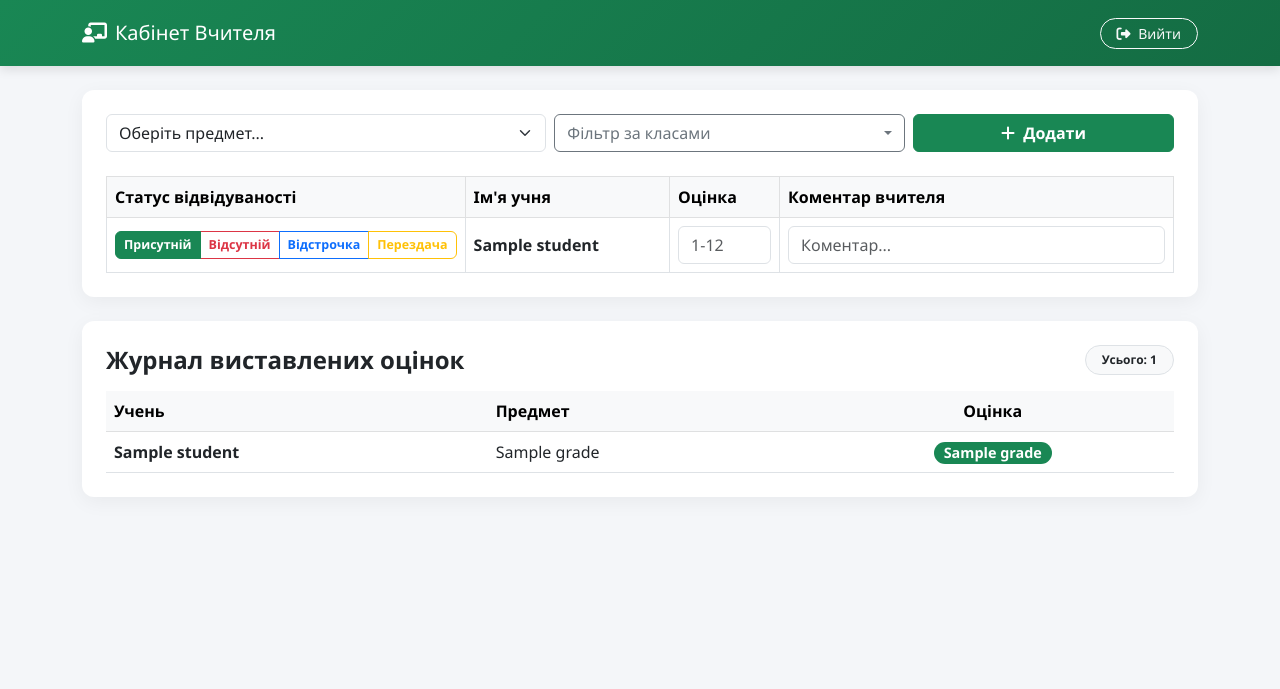
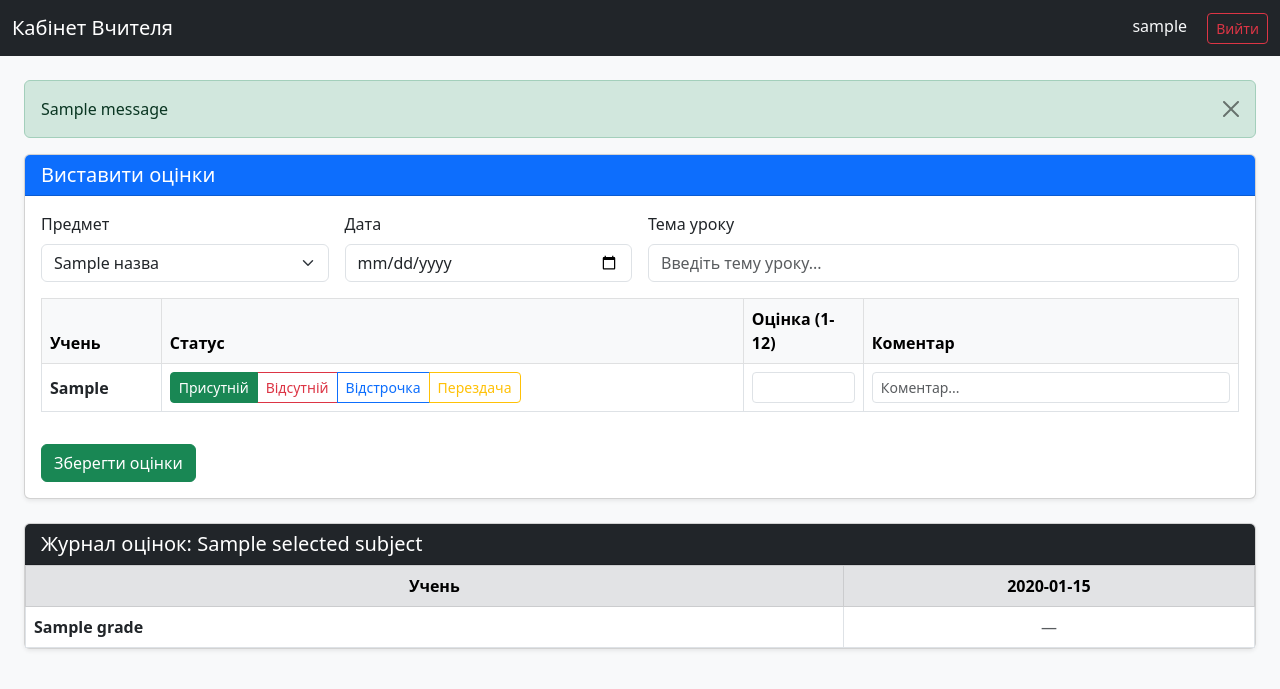
Before and after one commit to tymur75275-maker/School-server, a Flask app: template templates/teacher.html in a window 1280 px wide. Shown: the top 689 px of the page. Run offline with Flask 3, Linux system fonts and the light colour scheme; the visitor is signed in with stand-in values (Sample User, id 1); the template is opened without the code that fills it: most values are stand-ins (such as "Sample title", 1, 10 or a date in 2020); one stand-in notice (Sample message) is shown.

Commit message:
Update teacher.html

```diff
--- a/templates/teacher.html
+++ b/templates/teacher.html
@@ -2,261 +2,194 @@
 <html lang="uk">
 <head>
     <meta charset="UTF-8">
-    <meta name="viewport" content="width=device-width, initial-scale=1.0">
-    <title>Кабінет Вчителя</title>
+    <title>Кабінет вчителя</title>
     <link href="https://cdn.jsdelivr.net/npm/bootstrap@5.3.0/dist/css/bootstrap.min.css" rel="stylesheet">
-    <link href="https://cdnjs.cloudflare.com/ajax/libs/font-awesome/6.4.0/css/all.min.css" rel="stylesheet">
     <style>
-        body { background-color: #f4f6f9; font-family: 'Segoe UI', Tahoma, Geneva, Verdana, sans-serif; }
-        .navbar { background: linear-gradient(135deg, #198754, #146c43); box-shadow: 0 4px 10px rgba(0, 0, 0, 0.1); }
-        .card { border: none; border-radius: 12px; box-shadow: 0 5px 20px rgba(0, 0, 0, 0.05); }
-        .btn-status-group .btn { font-size: 0.78rem; padding: 4px 8px; font-weight: 600; }
-        .btn-status-group .btn-check:checked + .btn-outline-success { background-color: #198754; color: white; }
-        .btn-status-group .btn-check:checked + .btn-outline-danger { background-color: #dc3545; color: white; }
-        .btn-status-group .btn-check:checked + .btn-outline-primary { background-color: #0d6efd; color: white; }
-        .btn-status-group .btn-check:checked + .btn-outline-warning { background-color: #fd7e14; border-color: #fd7e14; color: white; }
-        .grade-badge { font-size: 0.9rem; padding: 4px 10px; border-radius: 15px; }
+        .table-responsive { max-height: 500px; overflow-y: auto; }
+        .cell-clickable { cursor: pointer; text-align: center; font-weight: bold; }
+        .status-Присутній { background-color: #e8f5e9 !important; color: #2e7d32; }
+        .status-Відсутній { background-color: #ffebee !important; color: #c62828; }
+        .status-Відстрочка { background-color: #e3f2fd !important; color: #1565c0; }
+        .status-Перездача { background-color: #fffde7 !important; color: #f57f17; }
+        .status-btn-check:checked + .btn-present { background-color: #198754; color: white; }
+        .status-btn-check:checked + .btn-absent { background-color: #dc3545; color: white; }
+        .status-btn-check:checked + .btn-delay { background-color: #0d6efd; color: white; }
+        .status-btn-check:checked + .btn-retake { background-color: #ffc107; color: black; }
     </style>
 </head>
-<body>
-
-    <nav class="navbar navbar-dark mb-4 py-3">
-        <div class="container">
-            <span class="navbar-brand mb-0 h1"><i class="fa-solid fa-chalkboard-user me-2"></i>Кабінет Вчителя</span>
-            <a href="{{ url_for('logout') }}" class="btn btn-outline-light btn-sm rounded-pill px-3">
-                <i class="fa-solid fa-right-from-bracket me-1"></i> Вийти
-            </a>
+<body class="bg-light">
+    <nav class="navbar navbar-dark bg-dark mb-4">
+        <div class="container-fluid">
+            <span class="navbar-brand">Кабінет Вчителя</span>
+            <div>
+                <span class="text-light me-3">{{ session['user_name'] }}</span>
+                <a href="{{ url_for('logout') }}" class="btn btn-outline-danger btn-sm">Вийти</a>
+            </div>
         </div>
     </nav>
 
-    <div class="container pb-5">
-        <!-- Блок створення оцінок -->
-        <div class="card p-4 mb-4">
-            <form action="{{ url_for('add_grade') }}" method="POST" id="gradesForm">
+    <div class="container-fluid px-4">
+        {% with messages = get_flashed_messages(with_categories=true) %}
+            {% if messages %}
+                {% for category, message in messages %}
+                    <div class="alert alert-{{ category }} alert-dismissible fade show" role="alert">
+                        {{ message }}
+                        <button type="button" class="btn-close" data-bs-dismiss="alert"></button>
+                    </div>
+                {% endfor %}
+            {% endif %}
+        {% endwith %}
 
-                <!-- Панель фільтру/предмета і кнопка "Додати" в один рядок -->
-                <div class="row g-2 align-items-center mb-4">
-                    <div class="col-md-5">
-                        <select class="form-select" id="subject_id" name="subject_id" required>
-                            <option value="" selected disabled>Оберіть предмет...</option>
-                            {% for s_id, s_name in subjects %}
-                                <option value="{{ s_id }}">{{ s_name }}</option>
+        <!-- Внесення оцінок -->
+        <div class="card mb-4 shadow-sm">
+            <div class="card-header bg-primary text-white">
+                <h5 class="mb-0">Виставити оцінки</h5>
+            </div>
+            <div class="card-body">
+                <form method="POST">
+                    <div class="row g-3 mb-3">
+                        <div class="col-md-3">
+                            <label class="form-label">Предмет</label>
+                            <select name="subject" class="form-select" onchange="location = this.value;">
+                                {% for s in subjects %}
+                                    {% set s_name = s['fields'].get('Назва') %}
+                                    <option value="{{ url_for('teacher_dashboard', subject=s_name) }}" {% if s_name == selected_subject %}selected{% endif %}>
+                                        {{ s_name }}
+                                    </option>
                                 {% endfor %}
                             </select>
+                            <input type="hidden" name="subject" value="{{ selected_subject }}">
                         </div>
-
-                    <div class="col-md-4">
-                        <div class="dropdown">
-                            <button class="btn btn-outline-secondary dropdown-toggle w-100 text-start d-flex justify-content-between align-items-center" type="button" id="classFilterDropdown" data-bs-toggle="dropdown" data-bs-auto-close="outside" aria-expanded="false">
-                                <span>Фільтр за класами</span>
-                            </button>
-                            <ul class="dropdown-menu p-2 w-100" aria-labelledby="classFilterDropdown">
-                                <li><label class="dropdown-item rounded"><input type="checkbox" class="form-check-input me-2 class-filter" value="all" checked> Усі класи</label></li>
-                                <li><hr class="dropdown-divider"></li>
-                                <li><label class="dropdown-item rounded"><input type="checkbox" class="form-check-input me-2 class-filter" value="7"> 7 клас</label></li>
-                                <li><label class="dropdown-item rounded"><input type="checkbox" class="form-check-input me-2 class-filter" value="8"> 8 клас</label></li>
-                                <li><label class="dropdown-item rounded"><input type="checkbox" class="form-check-input me-2 class-filter" value="9"> 9 клас</label></li>
-                            </ul>
+                        <div class="col-md-3">
+                            <label class="form-label">Дата</label>
+                            <input type="date" name="date" class="form-control" required>
+                        </div>
+                        <div class="col-md-6">
+                            <label class="form-label">Тема уроку</label>
+                            <input type="text" name="topic" class="form-control" placeholder="Введіть тему уроку...">
                         </div>
                     </div>
 
-                    <div class="col-md-3">
-                        <button type="submit" class="btn btn-success w-100 fw-semibold">
-                            <i class="fa-solid fa-plus me-1"></i> Додати
-                        </button>
-                    </div>
-                </div>
-
-                <!-- Таблиця заповнення оцінок -->
-                <div class="table-responsive">
-                    <table class="table table-bordered align-middle mb-0">
+                    <div class="table-responsive mb-3">
+                        <table class="table table-bordered align-middle">
                             <thead class="table-light">
                                 <tr>
-                                <th style="width: 320px;">Статус відвідуваності</th>
-                                <th>Ім'я учня</th>
-                                <th style="width: 110px;">Оцінка</th>
-                                <th>Коментар вчителя</th>
+                                    <th>Учень</th>
+                                    <th>Статус</th>
+                                    <th style="width: 120px;">Оцінка (1-12)</th>
+                                    <th>Коментар</th>
                                 </tr>
                             </thead>
                             <tbody>
-                            {% for student in students %}
-                            <!-- Підтримує як кортеж (st_id, st_name, st_class), так і об'єкт/словник -->
-                            <tr class="student-row" data-class="{{ student[2] if student|length > 2 else student.class_name|default('') }}">
+                                {% for st in students %}
+                                    {% set st_id = st['id'] %}
+                                    <tr>
+                                        <td><strong>{{ st['fields'].get('ПІБ') or st['fields'].get('Ім\'я') }}</strong></td>
                                         <td>
-                                    <input type="hidden" name="student_ids[]" value="{{ student[0] if student is iterable and student is not string else student.id }}">
-                                    <!-- 4 кнопки статусів -->
-                                    <div class="btn-group btn-status-group w-100" role="group">
-                                        {% set st_id = student[0] if student is iterable and student is not string else student.id %}
-                                        <input type="radio" class="btn-check status-radio" name="status_{{ st_id }}" id="pres_{{ st_id }}" value="Присутній" checked data-studentid="{{ st_id }}">
-                                        <label class="btn btn-outline-success" for="pres_{{ st_id }}">Присутній</label>
+                                            <div class="btn-group btn-group-sm" role="group">
+                                                <input type="radio" class="btn-check status-btn-check" name="status_{{ st_id }}" id="pres_{{ st_id }}" value="Присутній" checked>
+                                                <label class="btn btn-outline-success btn-present" for="pres_{{ st_id }}">Присутній</label>
 
-                                        <input type="radio" class="btn-check status-radio" name="status_{{ st_id }}" id="abs_{{ st_id }}" value="Не присутній" data-studentid="{{ st_id }}">
-                                        <label class="btn btn-outline-danger" for="abs_{{ st_id }}">Відсутній</label>
+                                                <input type="radio" class="btn-check status-btn-check" name="status_{{ st_id }}" id="abs_{{ st_id }}" value="Відсутній">
+                                                <label class="btn btn-outline-danger btn-absent" for="abs_{{ st_id }}">Відсутній</label>
 
-                                        <input type="radio" class="btn-check status-radio" name="status_{{ st_id }}" id="del_{{ st_id }}" value="Відстрочка" data-studentid="{{ st_id }}">
-                                        <label class="btn btn-outline-primary" for="del_{{ st_id }}">Відстрочка</label>
+                                                <input type="radio" class="btn-check status-btn-check" name="status_{{ st_id }}" id="del_{{ st_id }}" value="Відстрочка">
+                                                <label class="btn btn-outline-primary btn-delay" for="del_{{ st_id }}">Відстрочка</label>
 
-                                        <input type="radio" class="btn-check status-radio" name="status_{{ st_id }}" id="ret_{{ st_id }}" value="Перездача" data-studentid="{{ st_id }}">
-                                        <label class="btn btn-outline-warning" for="ret_{{ st_id }}">Перездача</label>
+                                                <input type="radio" class="btn-check status-btn-check" name="status_{{ st_id }}" id="ret_{{ st_id }}" value="Перездача">
+                                                <label class="btn btn-outline-warning btn-retake" for="ret_{{ st_id }}">Перездача</label>
                                             </div>
                                         </td>
-                                <td class="fw-semibold text-dark">{{ student[1] if student is iterable and student is not string else student.name }}</td>
                                         <td>
-                                    <input type="number" class="form-control grade-input" id="grade_input_{{ st_id }}" name="grade_{{ st_id }}" min="1" max="12" placeholder="1-12">
+                                            <input type="number" name="grade_{{ st_id }}" class="form-control form-control-sm" min="1" max="12">
                                         </td>
                                         <td>
-                                    <input type="text" class="form-control" name="comment_{{ st_id }}" placeholder="Коментар...">
+                                            <input type="text" name="comment_{{ st_id }}" class="form-control form-control-sm" placeholder="Коментар...">
                                         </td>
                                     </tr>
                                 {% endfor %}
                             </tbody>
                         </table>
                     </div>
-
+                    <button type="submit" class="btn btn-success">Зберегти оцінки</button>
                 </form>
             </div>
-
-        <!-- Журнал виставлених оцінок -->
-        <div class="card p-4">
-            <div class="d-flex justify-content-between align-items-center mb-3">
-                <h4 class="fw-bold text-dark mb-0">Журнал виставлених оцінок</h4>
-                <span class="badge bg-light text-dark border px-3 py-2 rounded-pill">Усього: {{ grades|length }}</span>
         </div>
 
-            {% if grades %}
+        <!-- Журнал виставлених оцінок (Сітка) -->
+        <div class="card shadow-sm mb-5">
+            <div class="card-header bg-dark text-white d-flex justify-content-between align-items-center">
+                <h5 class="mb-0">Журнал оцінок: {{ selected_subject }}</h5>
+            </div>
+            <div class="card-body p-0">
                 <div class="table-responsive">
-                <table class="table table-hover align-middle mb-0">
-                    <thead class="table-light">
+                    <table class="table table-bordered mb-0 align-middle">
+                        <thead class="table-secondary text-center">
                             <tr>
-                            <th>Учень</th>
-                            <th>Предмет</th>
-                            <th class="text-center">Оцінка</th>
+                                <th style="min-width: 200px;">Учень</th>
+                                {% for d in dates %}
+                                    <th style="min-width: 90px;">{{ d }}</th>
+                                {% else %}
+                                    <th>Немає даних</th>
+                                {% endfor %}
                             </tr>
                         </thead>
                         <tbody>
-                        {% for student, subject, grade in grades %}
+                            {% for st_id, data in grid_data.items() %}
                                 <tr>
-                            <td class="fw-semibold text-dark">{{ student if student else '—' }}</td>
-                            <td>{{ subject if subject else '—' }}</td>
-                            <td class="text-center">
-                                {% if grade %}
-                                    <span class="badge bg-success grade-badge">{{ grade }}</span>
+                                    <td><strong>{{ data['name'] }}</strong></td>
+                                    {% for d in dates %}
+                                        {% set rec = data['grades'].get(d) %}
+                                        {% if rec %}
+                                            <td class="cell-clickable status-{{ rec['status'] }}"
+                                                onclick="showDetails('{{ data['name'] }}', '{{ d }}', '{{ rec['grade'] }}', '{{ rec['status'] }}', '{{ rec['topic'] }}', '{{ rec['comment'] }}')">
+                                                {{ rec['grade'] if rec['grade'] else rec['status'] }}
+                                            </td>
                                         {% else %}
-                                    <span class="text-muted">—</span>
+                                            <td class="text-center text-muted">—</td>
                                         {% endif %}
-                            </td>
+                                    {% endfor %}
                                 </tr>
                             {% endfor %}
                         </tbody>
                     </table>
                 </div>
-            {% endif %}
+            </div>
         </div>
     </div>
 
-    <script src="https://cdn.jsdelivr.net/npm/bootstrap@5.3.0/dist/bootstrap.bundle.min.js"></script>
+    <!-- Модальне вікно подробиць -->
+    <div class="modal fade" id="detailsModal" tabindex="-1">
+        <div class="modal-dialog">
+            <div class="modal-content">
+                <div class="modal-header bg-primary text-white">
+                    <h5 class="modal-title" id="mStudentDate">Деталі уроку</h5>
+                    <button type="button" class="btn-close btn-close-white" data-bs-dismiss="modal"></button>
+                </div>
+                <div class="modal-body">
+                    <p><strong>Оцінка / Статус:</strong> <span id="mGradeStatus" class="badge fs-6"></span></p>
+                    <p><strong>Тема уроку:</strong> <span id="mTopic"></span></p>
+                    <p><strong>Коментар:</strong> <span id="mComment"></span></p>
+                </div>
+            </div>
+        </div>
+    </div>
+
+    <script src="https://cdn.jsdelivr.net/npm/bootstrap@5.3.0/dist/js/bootstrap.bundle.min.js"></script>
     <script>
-        document.addEventListener('DOMContentLoaded', function() {
-            // 1. Блокування/розблокування поля оцінки залежно від статусу відвідуваності
-            const statusRadios = document.querySelectorAll('.status-radio');
+        function showDetails(student, date, grade, status, topic, comment) {
+            document.getElementById('mStudentDate').innerText = `${student} (${date})`;
 
-            function toggleGradeInput(radio) {
-                const stId = radio.dataset.studentid;
-                const gradeInput = document.getElementById(`grade_input_${stId}`);
+            let gradeText = grade ? `Оцінка ${grade} [${status}]` : status;
+            let badge = document.getElementById('mGradeStatus');
+            badge.innerText = gradeText;
+            badge.className = `badge fs-6 status-${status}`;
 
-                if (!gradeInput) return;
+            document.getElementById('mTopic').innerText = topic || 'Не вказана';
+            document.getElementById('mComment').innerText = comment || 'Немає коментаря';
 
-                if (radio.value === 'Не присутній') {
-                    gradeInput.value = '';
-                    gradeInput.disabled = true;
-                    gradeInput.classList.remove('is-invalid');
-                } else {
-                    gradeInput.disabled = false;
+            new bootstrap.Modal(document.getElementById('detailsModal')).show();
         }
-            }
-
-            statusRadios.forEach(radio => {
-                if (radio.checked) {
-                    toggleGradeInput(radio);
-                }
-
-                radio.addEventListener('change', function() {
-                    toggleGradeInput(this);
-                });
-            });
-
-            // 2. Фільтрація рядків таблиці за класами
-            const classFilters = document.querySelectorAll('.class-filter');
-            const studentRows = document.querySelectorAll('.student-row');
-
-            function filterStudents() {
-                const allCheckbox = document.querySelector('.class-filter[value="all"]');
-                const selectedClasses = Array.from(classFilters)
-                    .filter(cb => cb.checked && cb.value !== 'all')
-                    .map(cb => cb.value);
-
-                studentRows.forEach(row => {
-                    const studentClass = String(row.dataset.class || '').trim();
-                    if (allCheckbox.checked || selectedClasses.length === 0 || selectedClasses.includes(studentClass)) {
-                        row.style.display = '';
-                    } else {
-                        row.style.display = 'none';
-                    }
-                });
-            }
-
-            classFilters.forEach(filter => {
-                filter.addEventListener('change', function() {
-                    const allCheckbox = document.querySelector('.class-filter[value="all"]');
-
-                    if (this.value === 'all' && this.checked) {
-                        classFilters.forEach(cb => { if (cb.value !== 'all') cb.checked = false; });
-                    } else if (this.value !== 'all' && this.checked) {
-                        allCheckbox.checked = false;
-                    }
-
-                    // Якщо всі інші зняті — повертаємо "Усі класи"
-                    const anyChecked = Array.from(classFilters).some(cb => cb.checked);
-                    if (!anyChecked) {
-                        allCheckbox.checked = true;
-                    }
-
-                    filterStudents();
-                });
-            });
-
-            // 3. Валідація перед відправкою форми
-            document.getElementById('gradesForm').addEventListener('submit', function(e) {
-                const studentIds = document.querySelectorAll('input[name="student_ids[]"]');
-                let hasError = false;
-
-                studentIds.forEach(input => {
-                    const stId = input.value;
-                    const statusRadio = document.querySelector(`input[name="status_${stId}"]:checked`);
-                    const gradeInput = document.getElementById(`grade_input_${stId}`);
-                    const row = input.closest('tr');
-
-                    // Перевіряємо тільки видимі рядки
-                    if (row && row.style.display !== 'none') {
-                        if (statusRadio && statusRadio.value === 'Присутній') {
-                            if (!gradeInput.value.trim()) {
-                                gradeInput.classList.add('is-invalid');
-                                hasError = true;
-                            } else {
-                                gradeInput.classList.remove('is-invalid');
-                            }
-                        } else {
-                            gradeInput.classList.remove('is-invalid');
-                        }
-                    }
-                });
-
-                if (hasError) {
-                    e.preventDefault();
-                    alert("Будь ласка, заповніть оцінки для всіх присутніх учнів!");
-                }
-            });
-        });
     </script>
 </body>
 </html>
```
Lines whose indentation alone changed are shown as unchanged.
